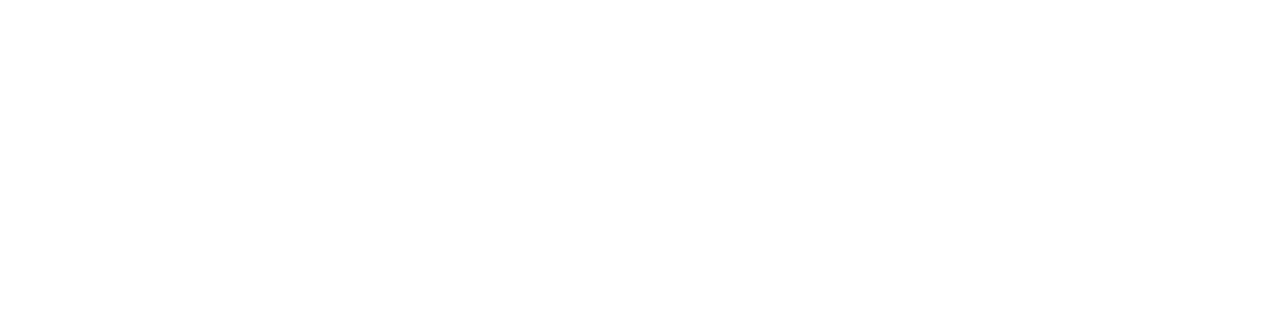
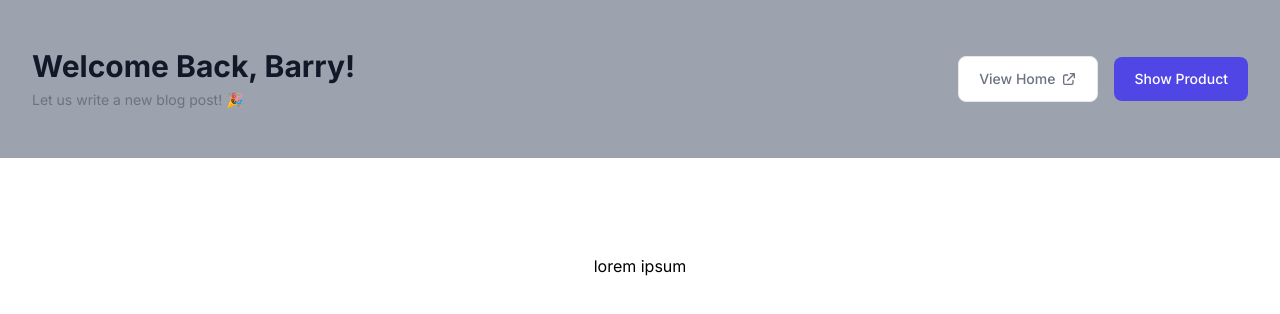
Before and after one commit to shaiadul/tiktok, a Next.js app: page / in a window 1280 px wide. Shown: the top 314 px of the page. Built offline with nearby package versions, Linux system fonts and the light colour scheme.

Commit message:
navigation

```diff
--- /dev/null
+++ b/app/componants/header.jsx
@@ -0,0 +1,52 @@
+import Link from "next/link";
+
+export default function Header() {
+  return (
+    <header class="bg-gray-400">
+      <div class="mx-auto max-w-screen-xl px-4 py-8 sm:px-6 sm:py-12 lg:px-8">
+        <div class="sm:flex sm:items-center sm:justify-between">
+          <div class="text-center sm:text-left">
+            <h1 class="text-2xl font-bold text-gray-900 sm:text-3xl">
+              Welcome Back, Barry!
+            </h1>
+
+            <p class="mt-1.5 text-sm text-gray-500">
+              Let us write a new blog post! 🎉
+            </p>
+          </div>
+
+          <div class="mt-4 flex flex-col gap-4 sm:mt-0 sm:flex-row sm:items-center">
+            <Link href="/blog"
+              class="inline-flex items-center justify-center gap-1.5 rounded-lg border border-gray-200 bg-white px-5 py-3 text-gray-500 transition hover:text-gray-700 focus:outline-none focus:ring"
+              type="button"
+            >
+              <span class="text-sm font-medium"> View Home </span>
+
+              <svg
+                xmlns="http://www.w3.org/2000/svg"
+                class="h-4 w-4"
+                fill="none"
+                viewBox="0 0 24 24"
+                stroke="currentColor"
+                stroke-width="2"
+              >
+                <path
+                  stroke-linecap="round"
+                  stroke-linejoin="round"
+                  d="M10 6H6a2 2 0 00-2 2v10a2 2 0 002 2h10a2 2 0 002-2v-4M14 4h6m0 0v6m0-6L10 14"
+                />
+              </svg>
+            </Link>
+
+            <Link href="/video"
+              class="block rounded-lg bg-indigo-600 px-5 py-3 text-sm font-medium text-white transition hover:bg-indigo-700 focus:outline-none focus:ring"
+
+            >
+              Show Product
+            </Link>
+          </div>
+        </div>
+      </div>
+    </header>
+  );
+}
--- a/app/componants/test.jsx
+++ b/app/componants/test.jsx
@@ -6,8 +6,8 @@
   const [values, setValues] = useState(data?.products);
 
   return (
-    <div className="container mx-auto">
-      <div className="grid grid-cols-4 gap-5 mt-5">
+    <div className="container mx-auto px-3">
+      <div className="grid grid-cols-1 md:grid-cols-4 gap-5 mt-5">
         {values?.map((value) => {
           return <Show key={value?.id} value={value} />;
         })}
--- a/app/layout.js
+++ b/app/layout.js
@@ -1,17 +1,21 @@
-import { Inter } from 'next/font/google'
-import './globals.css'
+import { Inter } from "next/font/google";
+import "./globals.css";
+import Header from "./componants/header";
 
-const inter = Inter({ subsets: ['latin'] })
+const inter = Inter({ subsets: ["latin"] });
 
 export const metadata = {
-  title: 'Create Next App',
-  description: 'Generated by create next app',
-}
+  title: "Create Next App",
+  description: "Generated by create next app",
+};
 
 export default function RootLayout({ children }) {
   return (
     <html lang="en">
-      <body className={inter.className}>{children}</body>
+      <body className={inter.className}>
+        <Header />
+        {children}
+      </body>
     </html>
-  )
+  );
 }
--- a/app/page.js
+++ b/app/page.js
@@ -1,12 +1,10 @@
-import Image from 'next/image'
-import Test from './componants/test'
+import Image from "next/image";
+import Test from "./componants/test";
 
 export default function Home() {
   return (
     <main className="flex min-h-screen flex-col items-center justify-between p-24">
-     <div>
-      <Test/>
-     </div>
+      <div>lorem ipsum</div>
     </main>
-  )
+  );
 }
```
